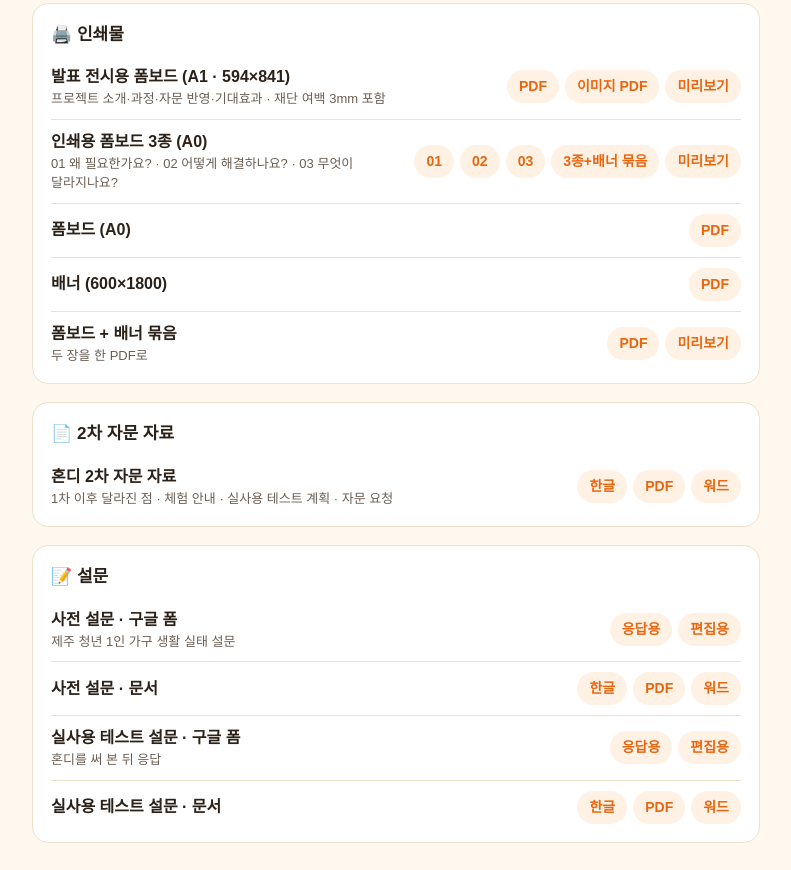
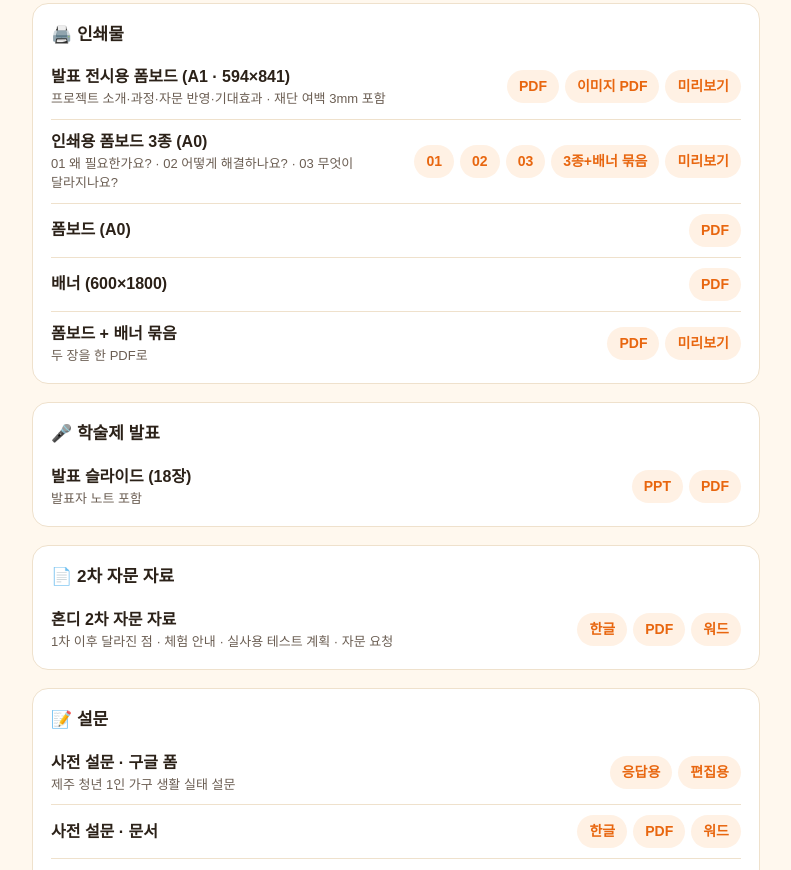
Before and after one commit to oasishondi/oasishondi.github.io, a plain HTML site: page print/index.html in a window 1280 px wide. Shown: the part 322-1192 px from the top of the page, without its empty margins (244-1035 px from the left). Drawn offline with Linux system fonts and the light colour scheme.

Commit message:
Add academic presentation deck
Co-Authored-By: Claude Opus 5.5 <noreply@anthropic.com>
Claude-Session: https://claude.ai/code/session_01WKtxP5J3xLJLTvfqmeQwBT

```diff
--- a/print/index.html
+++ b/print/index.html
@@ -46,6 +46,11 @@ footer{margin-top:24px;color:var(--ink2);font-size:13px}
 </section>
 
 <section>
+<h2>🎤 학술제 발표</h2>
+<div class="row"><div class="name">발표 슬라이드 (18장)<small>발표자 노트 포함</small></div><div class="links"><a class="btn" href="Hondi_presentation.pptx">PPT</a><a class="btn" href="Hondi_presentation.pdf">PDF</a></div></div>
+</section>
+
+<section>
 <h2>📄 2차 자문 자료</h2>
 <div class="row"><div class="name">혼디 2차 자문 자료<small>1차 이후 달라진 점 · 체험 안내 · 실사용 테스트 계획 · 자문 요청</small></div><div class="links"><a class="btn" href="Hondi_consult2_v3.hwpx">한글</a><a class="btn" href="Hondi_consult2_v3.pdf">PDF</a><a class="btn" href="Hondi_consult2_v3.docx">워드</a></div></div>
 </section>
```
Also changed, not shown: 2 other files.
